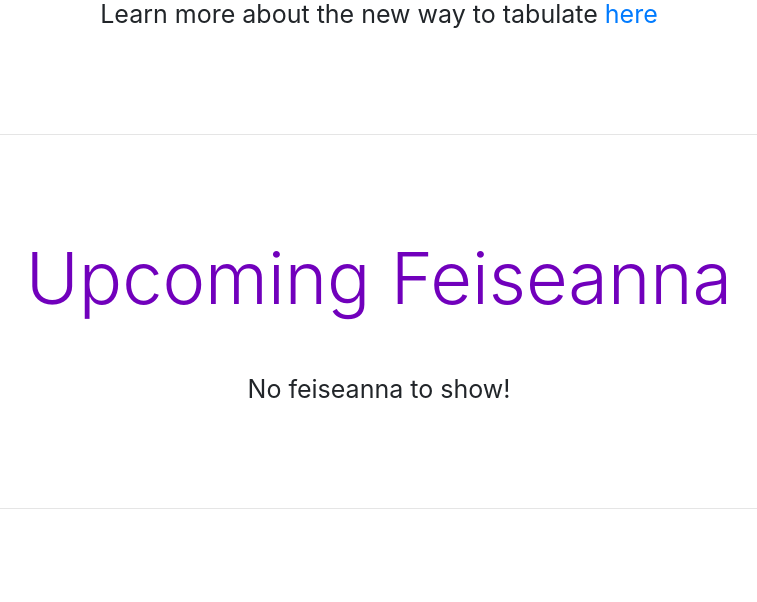
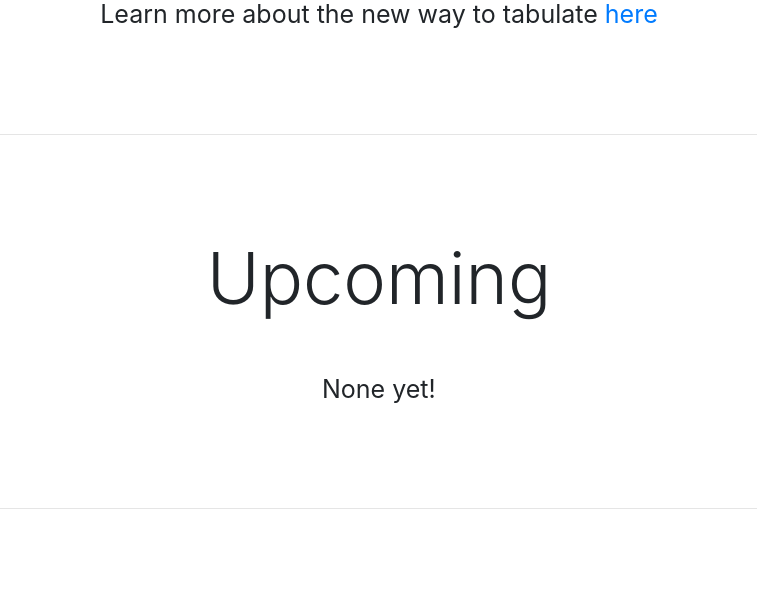
Before and after one commit to SpencerMcMurray/AutoFeis-v1, a Flask app: page / in a window 1280 px wide. Shown: the part 784-1386 px from the top of the page, without its empty margins (261-1018 px from the left). Run offline with Flask 2, Linux system fonts and the light colour scheme; data that the repository does not hold is empty; some libraries are stand-ins or nearby versions.

Commit message:
Generalized even more, very clean now; front-page front-end looking very clean

```diff
--- a/static/styles/css/main.css
+++ b/static/styles/css/main.css
@@ -25,7 +25,7 @@ body {
 }
 
 body h1 {
-    color: #7100bc;
+    //color: #7100bc;
 }
 
 hr.fade {
--- a/templates/generalTemplates/outline.html
+++ b/templates/generalTemplates/outline.html
@@ -21,23 +21,35 @@
         <title>AutoFeis</title>
     </head>
     <script>
-        function fadeInAll(arr) {
-            arr.forEach(function (el) {
-                // If the element comes on screen, fade it up slowly
-                if(!(el.classList.contains('fadeInUp') || el.classList.contains('slow')) &&
+        function applyAllAnimations(elements, classes) {
+            elements.forEach(function (el) {
+                // If the element comes on screen, apply all animation classes
+                if(!(el.classList.contains('animated')) &&
                     isAnyPartOfElementInViewport(el)) {
-                    el.classList.add('animated', 'fadeInUp', 'slow');
+                    el.classList.add('animated');
+                    classes.forEach(function (currClass) {
+                        el.classList.add(currClass);
+                    });
                 }
             });
         }
         $(document).ready(function (e) {
-            // Get all elements to dynamically fade in, and fade in the ones currently onscreen
-            var toAnimate = document.querySelectorAll(".fade-text");
-            fadeInAll(toAnimate);
+            // Define all animations
+            var fadeInAnimations = ['fadeInUp', 'slow'];
+            var bounceAnimations = ['zoomIn', 'slow'];
 
-            // When the scroll wheel is scrolled and a section is visible, fade it in
+            // Get all elements to fade in, and apply fadeInUp and slow
+            var toFadeIn = document.querySelectorAll(".fade-id");
+            applyAllAnimations(toFadeIn, fadeInAnimations);
+
+            // Get all the elements to bounce in, and apply bounce
+            var toBounce = document.querySelectorAll(".zoom-id");
+            applyAllAnimations(toBounce, bounceAnimations);
+
+            // When the scroll wheel is scrolled and a section is visible, apply the correct animations
             $(window).on('resize scroll', function () {
-                fadeInAll(toAnimate);
+                applyAllAnimations(toFadeIn, fadeInAnimations);
+                applyAllAnimations(toBounce, bounceAnimations);
             });
         });
     </script>
@@ -120,7 +132,7 @@
     </main>
     <hr>
     <div class="box">
-        <div class="container-fluid">
+        <div class="container-fluid fade-id">
             <p>AutoFeis 2019</p>
         </div>
     </div>
--- a/templates/index.html
+++ b/templates/index.html
@@ -5,7 +5,7 @@
         <div id="sketch"></div>
         <div class="box">
             <div id='welcome'>
-                <div class="fade-text">
+                <div class="fade-id">
                     <p style='font-size:25px'>
                         AutoFeis is a feis organization platform providing its services
                         <strong>Worldwide</strong> at the same, low price.
@@ -22,13 +22,13 @@
         </div><hr>
         <div class="box">
             <div class="container-fluid">
-                <div class="title fade-text">
-                    <h1 class="display-3">Upcoming Feiseanna</h1>
+                <div class="title fade-id">
+                    <h1 class="display-3">Upcoming</h1>
                 </div>
                 <div class="container d-flex flex-wrap justify-context-center" style="margin: 0 auto;">
                     {% if feiseanna|length > 0 %}
                         {% for feis in feiseanna %}
-                            <div class="feis-box d-flex p-2 bd-highlight rounded fade-text" style="font-size:20px">
+                            <div class="feis-box d-flex p-2 bd-highlight rounded zoom-id" style="font-size:20px">
                                 <div class="align-self-center" style="padding: 10px 10px;">
                                     <b>{{ feis['name']}}</b><br>
                                     {{ feis['date'].strftime('%B %d, %Y') }}<br>
@@ -49,7 +49,7 @@
                             </div>
                         {% endfor %}
                     {% else %}
-                        <p style="margin: 0 auto;font-size:25px;">No feiseanna to show!</p>
+                        <p style="margin: 0 auto;font-size:25px;" class="zoom-id">None yet!</p>
                     {% endif %}
                 </div>
             </div>
```
